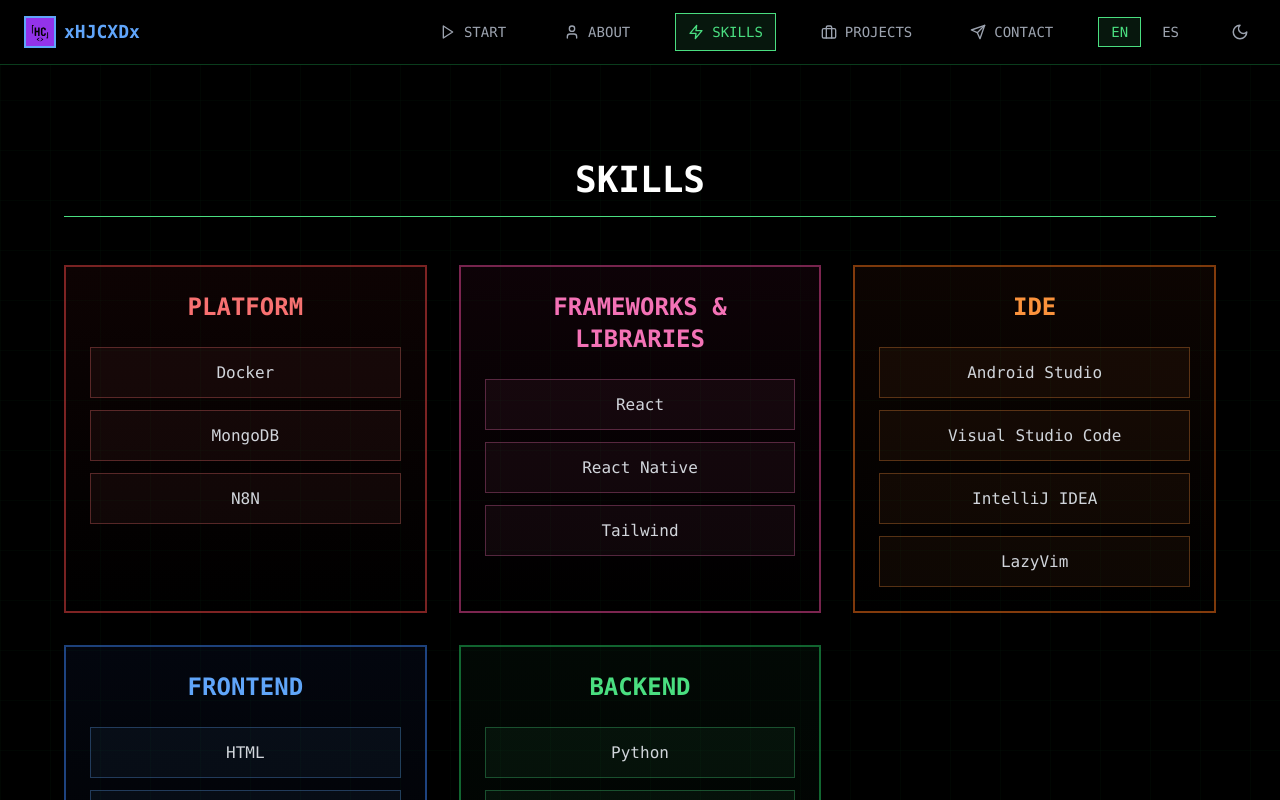
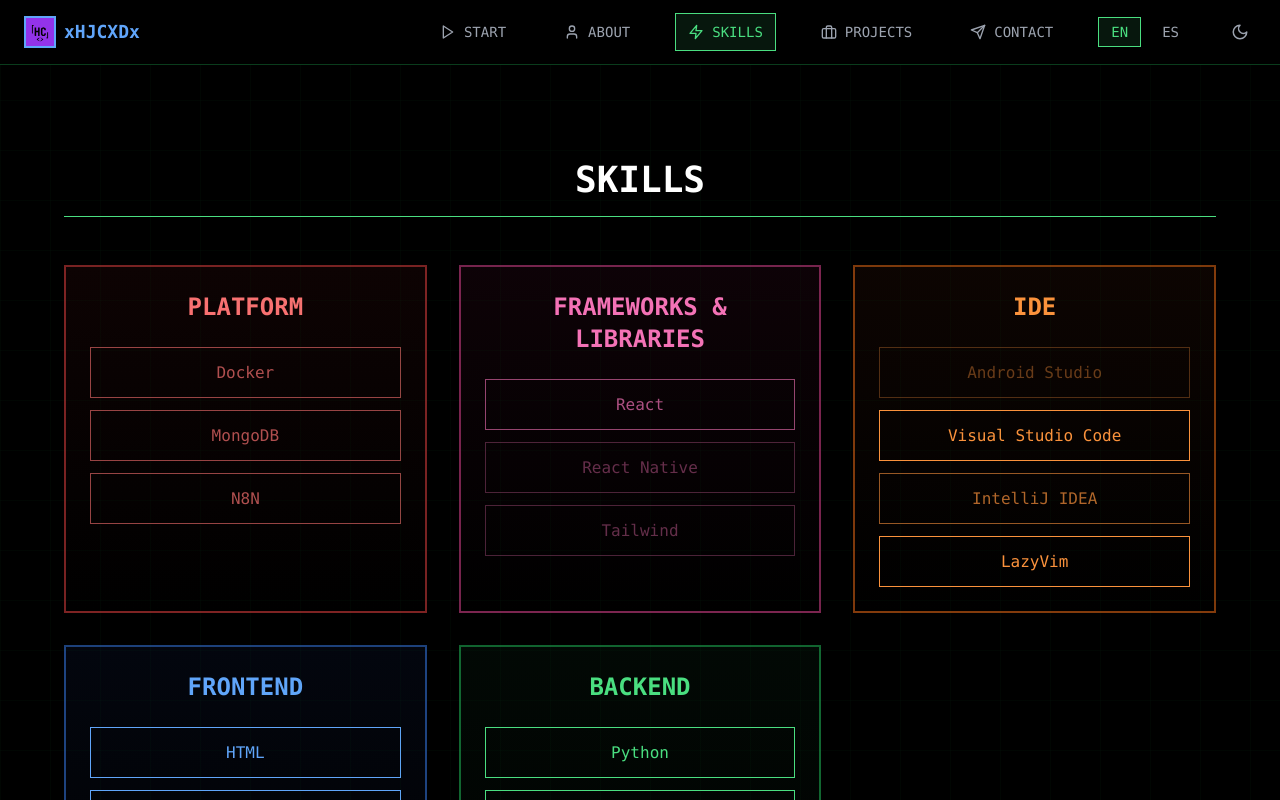
Before and after one commit to xHJCXDx/xhjcxdx.github.io, a React (Vite) app: page / in a window 1280 px wide. Both pictures are taken after a click on the button "SKILLS". Shown: the top 800 px of the page. Built offline with nearby package versions, Linux system fonts and the light colour scheme.

Commit message:
Color category is added according to the level of experience

```diff
--- a/src/components/sections/Skills.tsx
+++ b/src/components/sections/Skills.tsx
@@ -22,8 +22,8 @@ export const Skills: React.FC = () => {
                         </h3>
                         <div className="space-y-3">
                             {skills.map((skill) => (
-                            <div key={skill} className={`p-3 border text-center ${classes.skill}`}>
-                                <span className="font-mono text-gray-700 dark:text-gray-300">{skill}</span>
+                            <div key={skill.name} className={`p-3 border text-center ${classes.skill[skill.level]}`}>
+                                <span className="font-mono">{skill.name}</span>
                             </div>
                             ))}
                         </div>
--- a/src/constants/data.en.ts
+++ b/src/constants/data.en.ts
@@ -12,27 +12,50 @@ export const NAV_ITEMS: NavItem[] = [
 export const SKILL_CATEGORIES: SkillCategory[] = [
   {
     title: "PLATFORM",
-    skills: ["Docker", "MongoDB", "N8N"],
+    skills: [
+      { name: "Docker", level: "Medium" },
+      { name: "MongoDB", level: "Medium" },
+      { name: "N8N", level: "Medium" }
+    ],
     color: "red"
   },
   {
     title: "FRAMEWORKS & LIBRARIES",
-    skills: ["React", "React Native", "Tailwind "],
+    skills: [
+      { name: "React", level: "Medium" },
+      { name: "React Native", level: "Low" },
+      { name: "Tailwind", level: "Low" }
+    ],
     color: "pink"
   },
   {
     title: "IDE",
-    skills: ["Android Studio", "Visual Studio Code", "IntelliJ IDEA", "LazyVim"],
+    skills: [
+      { name: "Android Studio", level: "Low" },
+      { name: "Visual Studio Code", level: "High" },
+      { name: "IntelliJ IDEA", level: "Medium" },
+      { name: "LazyVim", level: "High" }
+    ],
     color: "orange"
   },
   {
     title: "FRONTEND",
-    skills: ["HTML", "CSS", "JavaScript"],
+    skills: [
+      { name: "HTML", level: "High" },
+      { name: "CSS", level: "High" },
+      { name: "JavaScript", level: "High" }
+    ],
     color: "blue"
   },
   {
     title: "BACKEND",
-    skills: ["Python", "SQL", "MQL", "Java", "TypeScript"],
+    skills: [
+      { name: "Python", level: "High" },
+      { name: "SQL", level: "High" },
+      { name: "MQL", level: "Medium" },
+      { name: "Java", level: "High" },
+      { name: "TypeScript", level: "Medium" }
+    ],
     color: "green"
   }
 ];
--- a/src/constants/data.es.ts
+++ b/src/constants/data.es.ts
@@ -12,27 +12,50 @@ export const NAV_ITEMS: NavItem[] = [
 export const SKILL_CATEGORIES: SkillCategory[] = [
   {
     title: "PLATAFORMA",
-    skills: ["Docker", "MongoDB", "N8N"],
+    skills: [
+      { name: "Docker", level: "Medium" },
+      { name: "MongoDB", level: "Medium" },
+      { name: "N8N", level: "Medium" }
+    ],
     color: "red"
   },
   {
     title: "FRAMEWORKS Y LIBRERÍAS",
-    skills: ["React", "React Native", "Tailwind "],
+    skills: [
+      { name: "React", level: "Medium" },
+      { name: "React Native", level: "Low" },
+      { name: "Tailwind", level: "Low" }
+    ],
     color: "pink"
   },
   {
     title: "IDE",
-    skills: ["Android Studio", "Visual Studio Code", "IntelliJ IDEA", "LazyVim"],
+    skills: [
+      { name: "Android Studio", level: "Low" },
+      { name: "Visual Studio Code", level: "High" },
+      { name: "IntelliJ IDEA", level: "Medium" },
+      { name: "LazyVim", level: "High" }
+    ],
     color: "orange"
   },
   {
     title: "FRONTEND",
-    skills: ["HTML", "CSS", "JavaScript"],
+    skills: [
+      { name: "HTML", level: "High" },
+      { name: "CSS", level: "High" },
+      { name: "JavaScript", level: "High" }
+    ],
     color: "blue"
   },
   {
     title: "BACKEND",
-    skills: ["Python", "SQL", "MQL", "Java", "TypeScript"],
+    skills: [
+      { name: "Python", level: "High" },
+      { name: "SQL", level: "High" },
+      { name: "MQL", level: "Medium" },
+      { name: "Java", level: "High" },
+      { name: "TypeScript", level: "Medium" }
+    ],
     color: "green"
   }
 ];
--- a/src/constants/styles.ts
+++ b/src/constants/styles.ts
@@ -1,47 +1,83 @@
-export const colorClasses: { [key: string]: { container: string; title: string; skill: string; } } = {
+export const colorClasses: { [key: string]: { container: string; title: string; skill: { High: string; Medium: string; Low: string; } } } = {
     cyan: {
         container: 'border-cyan-600/50 dark:border-cyan-500/50 from-cyan-100 dark:from-cyan-900/10',
         title: 'text-cyan-600 dark:text-cyan-400',
-        skill: 'border-cyan-600/30 dark:border-cyan-400/30 bg-cyan-400/5',
+        skill: {
+            High: 'border-cyan-600 dark:border-cyan-400 text-cyan-600 dark:text-cyan-400',
+            Medium: 'border-cyan-600/60 dark:border-cyan-400/60 text-cyan-600/70 dark:text-cyan-400/70',
+            Low: 'border-cyan-600/30 dark:border-cyan-400/30 text-cyan-600/40 dark:text-cyan-400/40',
+        }
     },
     purple: {
         container: 'border-purple-600/50 dark:border-purple-500/50 from-purple-100 dark:from-purple-900/10',
         title: 'text-purple-600 dark:text-purple-400',
-        skill: 'border-purple-600/30 dark:border-purple-400/30 bg-purple-400/5',
+        skill: {
+            High: 'border-purple-600 dark:border-purple-400 text-purple-600 dark:text-purple-400',
+            Medium: 'border-purple-600/60 dark:border-purple-400/60 text-purple-600/70 dark:text-purple-400/70',
+            Low: 'border-purple-600/30 dark:border-purple-400/30 text-purple-600/40 dark:text-purple-400/40',
+        }
     },
     yellow: {
         container: 'border-yellow-600/50 dark:border-yellow-500/50 from-yellow-100 dark:from-yellow-900/10',
         title: 'text-yellow-600 dark:text-yellow-400',
-        skill: 'border-yellow-600/30 dark:border-yellow-400/30 bg-yellow-400/5',
+        skill: {
+            High: 'border-yellow-600 dark:border-yellow-400 text-yellow-600 dark:text-yellow-400',
+            Medium: 'border-yellow-600/60 dark:border-yellow-400/60 text-yellow-600/70 dark:text-yellow-400/70',
+            Low: 'border-yellow-600/30 dark:border-yellow-400/30 text-yellow-600/40 dark:text-yellow-400/40',
+        }
     },
     blue: {
         container: 'border-blue-600/50 dark:border-blue-500/50 from-blue-100 dark:from-blue-900/10',
         title: 'text-blue-600 dark:text-blue-400',
-        skill: 'border-blue-600/30 dark:border-blue-400/30 bg-blue-400/5',
+        skill: {
+            High: 'border-blue-600 dark:border-blue-400 text-blue-600 dark:text-blue-400',
+            Medium: 'border-blue-600/60 dark:border-blue-400/60 text-blue-600/70 dark:text-blue-400/70',
+            Low: 'border-blue-600/30 dark:border-blue-400/30 text-blue-600/40 dark:text-blue-400/40',
+        }
     },
     green: {
         container: 'border-green-600/50 dark:border-green-500/50 from-green-100 dark:from-green-900/10',
         title: 'text-green-600 dark:text-green-400',
-        skill: 'border-green-600/30 dark:border-green-400/30 bg-green-400/5',
+        skill: {
+            High: 'border-green-600 dark:border-green-400 text-green-600 dark:text-green-400',
+            Medium: 'border-green-600/60 dark:border-green-400/60 text-green-600/70 dark:text-green-400/70',
+            Low: 'border-green-600/30 dark:border-green-400/30 text-green-600/40 dark:text-green-400/40',
+        }
     },
     red: {
         container: 'border-red-600/50 dark:border-red-500/50 from-red-100 dark:from-red-900/10',
         title: 'text-red-600 dark:text-red-400',
-        skill: 'border-red-600/30 dark:border-red-400/30 bg-red-400/5',
+        skill: {
+            High: 'border-red-600 dark:border-red-400 text-red-600 dark:text-red-400',
+            Medium: 'border-red-600/60 dark:border-red-400/60 text-red-600/70 dark:text-red-400/70',
+            Low: 'border-red-600/30 dark:border-red-400/30 text-red-600/40 dark:text-red-400/40',
+        }
     },
     pink: {
         container: 'border-pink-600/50 dark:border-pink-500/50 from-pink-100 dark:from-pink-900/10',
         title: 'text-pink-600 dark:text-pink-400',
-        skill: 'border-pink-600/30 dark:border-pink-400/30 bg-pink-400/5',
+        skill: {
+            High: 'border-pink-600 dark:border-pink-400 text-pink-600 dark:text-pink-400',
+            Medium: 'border-pink-600/60 dark:border-pink-400/60 text-pink-600/70 dark:text-pink-400/70',
+            Low: 'border-pink-600/30 dark:border-pink-400/30 text-pink-600/40 dark:text-pink-400/40',
+        }
     },
     orange: {
         container: 'border-orange-600/50 dark:border-orange-500/50 from-orange-100 dark:from-orange-900/10',
         title: 'text-orange-600 dark:text-orange-400',
-        skill: 'border-orange-600/30 dark:border-orange-400/30 bg-orange-400/5',
+        skill: {
+            High: 'border-orange-600 dark:border-orange-400 text-orange-600 dark:text-orange-400',
+            Medium: 'border-orange-600/60 dark:border-orange-400/60 text-orange-600/70 dark:text-orange-400/70',
+            Low: 'border-orange-600/30 dark:border-orange-400/30 text-orange-600/40 dark:text-orange-400/40',
+        }
     },
     indigo: {
         container: 'border-indigo-600/50 dark:border-indigo-500/50 from-indigo-100 dark:from-indigo-900/10',
         title: 'text-indigo-600 dark:text-indigo-400',
-        skill: 'border-indigo-600/30 dark:border-indigo-400/30 bg-indigo-400/5',
+        skill: {
+            High: 'border-indigo-600 dark:border-indigo-400 text-indigo-600 dark:text-indigo-400',
+            Medium: 'border-indigo-600/60 dark:border-indigo-400/60 text-indigo-600/70 dark:text-indigo-400/70',
+            Low: 'border-indigo-600/30 dark:border-indigo-400/30 text-indigo-600/40 dark:text-indigo-400/40',
+        }
     },
 };
--- a/src/types/index.ts
+++ b/src/types/index.ts
@@ -10,10 +10,16 @@ export interface NavItem {
   icon: LucideIcon;
 }
 
+// Skill
+export interface Skill {
+  name: string;
+  level: 'High' | 'Medium' | 'Low';
+}
+
 // Skill category
 export interface SkillCategory {
   title: string;
-  skills: string[];
+  skills: Skill[];
   color: TailwindColor;
 }
 
```
